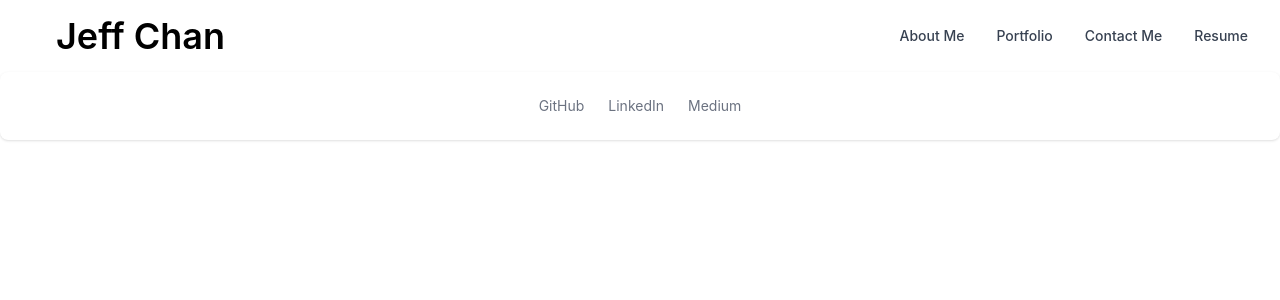
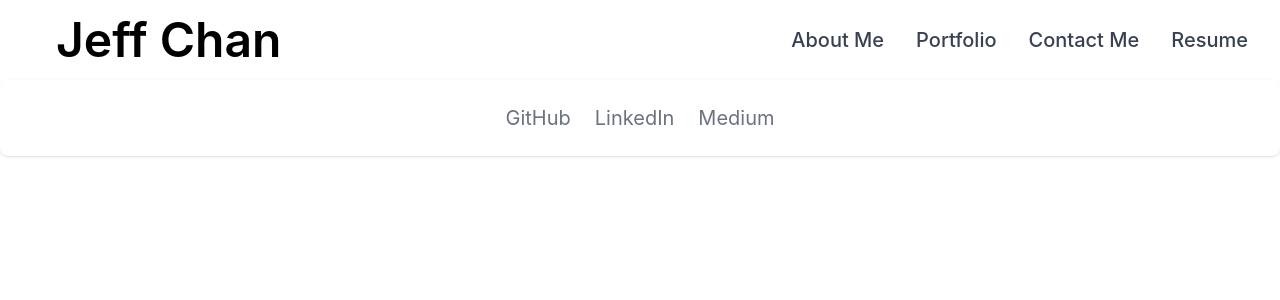
Before and after one commit to chanjeff520/jeff-profilio-with-react, a React (Create React App) app in the folder portfolio/: page / in a window 1280 px wide. Shown: the top 300 px of the page. Built offline with nearby package versions, Linux system fonts and the light colour scheme; the HTML template or start-up script is replaced by a standard one.

Commit message:
add Portfolio.js

```diff
--- a/portfolio/src/components/AboutMe.js
+++ b/portfolio/src/components/AboutMe.js
@@ -9,7 +9,7 @@ export default function AboutMe() {
             </div>
             <article className="mx-20">
             <img className="rounded object-contain h-80 mx-auto my-5" src={selfPortrait} alt="self portrait"/>
-                <p className="mb-5">
+                <p className="mb-5 text-center text-lg">
                     Hello! My name is Jeff Chan and I am a full stack web developer with a background in customer service and sales.
                     Before that I was a student at the University of Delaware and pursuing a degree in environmental engineering.
                     I am a self-taught developer who is passionate about learning new technologies and creating applications that are both functional and beautiful with experience in many programming like c, c++, Java, JavaScript, ect.
--- a/portfolio/src/components/Footer.js
+++ b/portfolio/src/components/Footer.js
@@ -4,9 +4,9 @@ export default function Footer () {
     return (
         <footer className="p-4 bg-white rounded-lg shadow md:flew md:items-center md:justify-between md:p-6 dark:bg-gray-800">
             <ul className="flex flex-wrap justify-center items-center mt-3 text-sm text-gray-500 dark:text-gray-400 sm:mt-0">
-                <li><a href="https://github.com/chanjeff520" className="mr-4 hover:underline md:mr-6">GitHub</a></li>
-                <li><a href="https://www.linkedin.com/in/jefflchan/" className="mr-4 hover:underline md:mr-6">LinkedIn</a></li>
-                <li><a href="https://medium.com/@chanjeff520" className="hover:underline">Medium</a></li>
+                <li><a href="https://github.com/chanjeff520" className="mr-4 text-xl hover:underline md:mr-6">GitHub</a></li>
+                <li><a href="https://www.linkedin.com/in/jefflchan/" className="mr-4 text-xl hover:underline md:mr-6">LinkedIn</a></li>
+                <li><a href="https://medium.com/@chanjeff520" className="text-xl hover:underline">Medium</a></li>
             </ul>
         </footer>
     )
--- a/portfolio/src/components/Navigation.js
+++ b/portfolio/src/components/Navigation.js
@@ -4,7 +4,7 @@ export default function Navigation({getPage, setPage}) {
   return (
     <nav className="bg-white border-gray-200 px-2 sm:px-4 py-2.5 rounded dark:bg-gray-900">
       <div className="container flex flex-wrap items-center justify-between mx-auto">
-        <h1 className="self-center ml-10 text-4xl font-semibold whitespace-nowrap dark:text-white">
+        <h1 className="self-center ml-10 text-5xl font-semibold whitespace-nowrap dark:text-white">
           Jeff Chan
         </h1>
         <div className="w-full md:block md:w-auto">
@@ -13,7 +13,7 @@ export default function Navigation({getPage, setPage}) {
               <a
                 href="#about-me"
                   onClick={() => setPage('AboutMe')}
-                className="block py-2 pl-3 pr-4 text-gray-700 rounded hover:bg-gray-100 md:hover:bg-transparent md:border-0 md:hover:text-blue-700 md:p-0 dark:text-gray-400 md:dark:hover:text-white dark:hover:bg-gray-700 dark:hover:text-white md:dark:hover:bg-transparent"
+                className="block py-2 pl-3 pr-4 text-gray-700 text-xl rounded hover:bg-gray-100 md:hover:bg-transparent md:border-0 md:hover:text-blue-700 md:p-0 dark:text-gray-400 md:dark:hover:text-white dark:hover:bg-gray-700 dark:hover:text-white md:dark:hover:bg-transparent"
               >
                 About Me
               </a>
@@ -22,7 +22,7 @@ export default function Navigation({getPage, setPage}) {
               <a
                 href="#portfolio"
                 onClick={() => setPage('Portfolio')}
-                className="block py-2 pl-3 pr-4 text-gray-700 rounded hover:bg-gray-100 md:hover:bg-transparent md:border-0 md:hover:text-blue-700 md:p-0 dark:text-gray-400 md:dark:hover:text-white dark:hover:bg-gray-700 dark:hover:text-white md:dark:hover:bg-transparent"
+                className="block py-2 pl-3 pr-4 text-gray-700 text-xl rounded hover:bg-gray-100 md:hover:bg-transparent md:border-0 md:hover:text-blue-700 md:p-0 dark:text-gray-400 md:dark:hover:text-white dark:hover:bg-gray-700 dark:hover:text-white md:dark:hover:bg-transparent"
               >
                 Portfolio
               </a>
@@ -31,7 +31,7 @@ export default function Navigation({getPage, setPage}) {
               <a
                 href="#contact-me"
                 onClick={() => setPage('ContactMe')}
-                className="block py-2 pl-3 pr-4 text-gray-700 rounded hover:bg-gray-100 md:hover:bg-transparent md:border-0 md:hover:text-blue-700 md:p-0 dark:text-gray-400 md:dark:hover:text-white dark:hover:bg-gray-700 dark:hover:text-white md:dark:hover:bg-transparent"
+                className="block py-2 pl-3 pr-4 text-gray-700 text-xl rounded hover:bg-gray-100 md:hover:bg-transparent md:border-0 md:hover:text-blue-700 md:p-0 dark:text-gray-400 md:dark:hover:text-white dark:hover:bg-gray-700 dark:hover:text-white md:dark:hover:bg-transparent"
               >
                 Contact Me
               </a>
@@ -40,7 +40,7 @@ export default function Navigation({getPage, setPage}) {
               <a
                 href="#resume"
                 onClick={() => setPage('Resume')}
-                className="block py-2 pl-3 pr-4 text-gray-700 rounded hover:bg-gray-100 md:hover:bg-transparent md:border-0 md:hover:text-blue-700 md:p-0 dark:text-gray-400 md:dark:hover:text-white dark:hover:bg-gray-700 dark:hover:text-white md:dark:hover:bg-transparent"
+                className="block py-2 pl-3 pr-4 text-gray-700 text-xl rounded hover:bg-gray-100 md:hover:bg-transparent md:border-0 md:hover:text-blue-700 md:p-0 dark:text-gray-400 md:dark:hover:text-white dark:hover:bg-gray-700 dark:hover:text-white md:dark:hover:bg-transparent"
               >
                 Resume
               </a>
--- a/portfolio/src/components/Portfolio.js
+++ b/portfolio/src/components/Portfolio.js
@@ -1,19 +1,65 @@
 /*
-https://github.com/chanjeff520/eiga : https://eiga-reviews.herokuapp.com/ error rn
+https://github.com/chanjeff520/eiga : https://eiga-reviews.herokuapp.com/
 https://github.com/mattjgatsby/artist-event-and-rec : https://mattjgatsby.github.io/artist-event-and-rec/
-https://github.com/chanjeff520/pwa-text-editor : https://shielded-temple-06167.herokuapp.com/
+https://github.com/chanjeff520/pwa-text-editor : https://shielded-temple-06167.herokuapp.com/ (broken Link)
 https://github.com/johnfrom209/Pokemon-Prime : No Link rn
 https://github.com/chanjeff520/e-commerce-database : https://drive.google.com/file/d/1j0ZkmlX3HeURuBXR1YpcFJCDX-yVGbgR/view (link to video)
-
+https://github.com/chanjeff520/express-note-taker : https://very-generic-note-taker.herokuapp.com/ (broken Link)
 */
-
 import React from "react";
+import eiga from "../images/eiga.png";
+import jate from "../images/Jate.png";
+import pokemon from "../images/pokemon-prime.png";
+import mysql from "../images/mysql.png";
+import soundsLike from "../images/sounds-like.png";
+import noteTaker from "../images/Note-Taker.gif";
 
 export default function Portfolio() {
     return (
         <div>
             <div className="grid grid-cols-4 gap-4">
                 <h1 className="col-start-2 col-span-2 mx-auto my-5 text-4xl">Portfolio</h1>
+                <p className="col-start-2 col-span-2 mx-auto text-lg text-center"> These are some of the projects I have worked on. If you click on the pictures, it will take you to the selected GitHub Repository.</p>
+            </div>
+            <div className="grid grid-cols-7 gap-4">
+                <section className="col-start-2 col-span-5 flex flex-wrap justify-between mx-20">
+                    <div className="">
+                        <h1 className="border-2 border-blue-900 rounded-xl bg-slate-800 text-white mx-auto text-xl text-center relative top-12"> Eiga Reviews </h1>
+                        <a href="https://github.com/chanjeff520/eiga">
+                            <img className="border-2 border-blue-900 rounded-xl object-fill h-96 w-96 my-5" src={eiga} alt="Eiga Reviews"/>
+                        </a>
+                    </div>
+                    <div className="">
+                        <h1 className="border-2 border-blue-900 rounded-xl bg-slate-800 text-white mx-auto text-xl text-center relative top-12"> Sounds Like </h1>
+                        <a href="https://github.com/mattjgatsby/artist-event-and-rec">
+                            <img className="border-2 border-blue-900 rounded-xl object-fill h-96 w-96 my-5" src={soundsLike} alt="Sounds Like ... All Around The World!"/>
+                        </a>
+                    </div>
+                    <div className="">
+                        <h1 className="border-2 border-blue-900 rounded-xl bg-slate-800 text-white mx-auto text-xl text-center relative top-12"> Pokemon Prime </h1>
+                        <a href="https://github.com/johnfrom209/Pokemon-Prime">
+                            <img className="border-2 border-blue-900 rounded-xl object-fill h-96 w-96 my-5" src={pokemon} alt="Pokemon Prime"/>
+                        </a>
+                    </div>
+                    <div className="">
+                        <h1 className="border-2 border-blue-900 rounded-xl bg-slate-800 text-white mx-auto text-xl text-center relative top-12"> Just Another Text Editor </h1>
+                        <a href="https://github.com/chanjeff520/pwa-text-editor ">
+                            <img className="border-2 border-blue-900 rounded-xl object-fill h-96 w-96 my-5" src={jate} alt="Just Another Text Editor"/>
+                        </a>
+                    </div>
+                    <div className="">
+                        <h1 className="border-2 border-blue-900 rounded-xl bg-slate-800 text-white mx-auto text-xl text-center relative top-12"> E-commerce Database </h1>
+                        <a href="https://github.com/chanjeff520/e-commerce-database">
+                            <img className="border-2 border-blue-900 rounded-xl object-fill h-96 w-96 my-5" src={mysql} alt="mysql database"/>
+                        </a>
+                    </div>
+                    <div className="">
+                        <h1 className="border-2 border-blue-900 rounded-xl bg-slate-800 text-white mx-auto text-xl text-center relative top-12"> Express Note Taker </h1>
+                        <a href="https://github.com/chanjeff520/e-commerce-database">
+                            <img className="border-2 border-blue-900 rounded-xl object-fill h-96 w-96 my-5" src={noteTaker} alt="express Note Taker"/>
+                        </a>
+                    </div>
+                </section>
             </div>
         </div>
     )
--- a/portfolio/src/components/Resume.js
+++ b/portfolio/src/components/Resume.js
@@ -4,7 +4,7 @@ export default function Resume() {
     return (
         <div>
             <div className="grid grid-cols-4 gap-4">
-                <h1 className="col-start-2 col-span-2 mx-auto my-5 text-4xl">Portfolio</h1>
+                <h1 className="col-start-2 col-span-2 mx-auto my-5 text-4xl">Resume</h1>
             </div>
         </div>
     )
```
Also changed, not shown: 1 other file (tests, documents, lock files or other folders).
